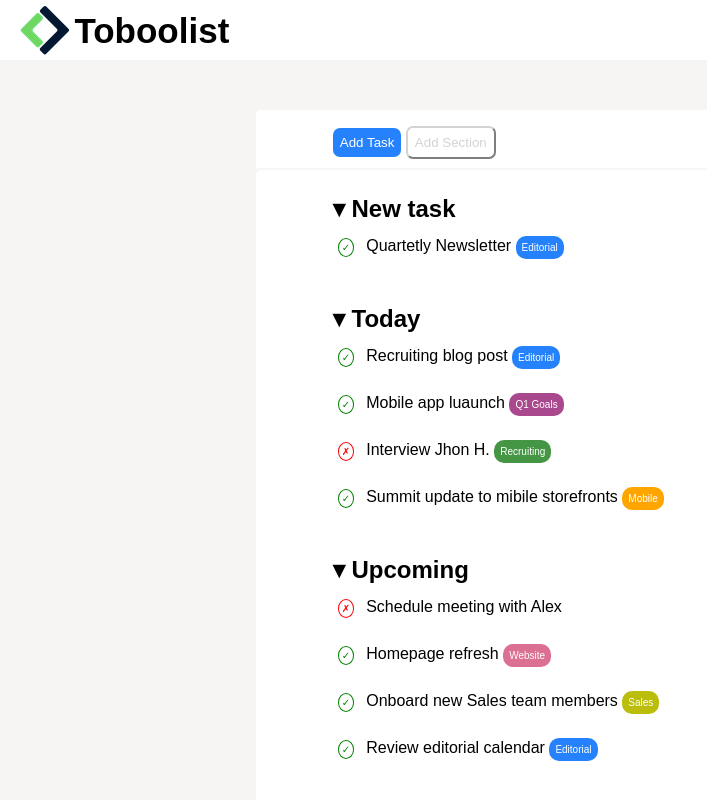
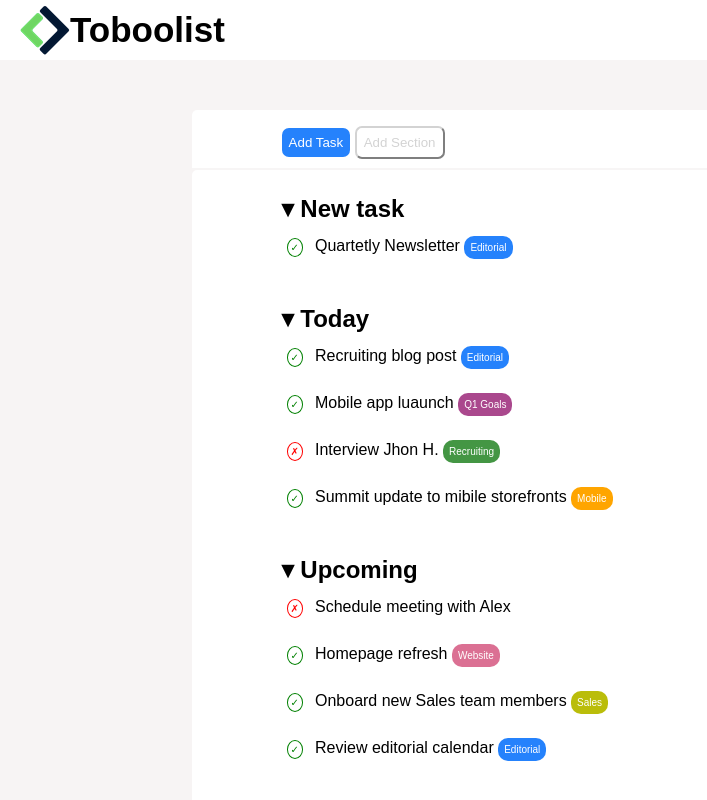
Before and after one commit to BrunoCanini/html-css-toboolist, a plain HTML site: page index.html in a window 1280 px wide. Shown: the whole page, without its empty margins (0-707 px from the left). Drawn offline with Linux system fonts and the light colour scheme.

Commit message:
migliorie

```diff
--- a/style.css
+++ b/style.css
@@ -15,22 +15,21 @@ header{
     width: 100vw;
     height: 60px;
     background-color: white;
-    padding: 5px 20px;
     margin-bottom: 50px;
+    padding-left: 20px;
+    display: flex;
+    align-items: center;
 }
 
 header >h1{
     display: inline-block;
-    vertical-align: top;
-    margin-top: 6px;
     font-size: 35px;
 }
 
 /* fine header */
 
 .contenitore{
-    width: 60%;
-    height: 900px;
+    width: 70%;
     margin: auto;
 }
 
```
